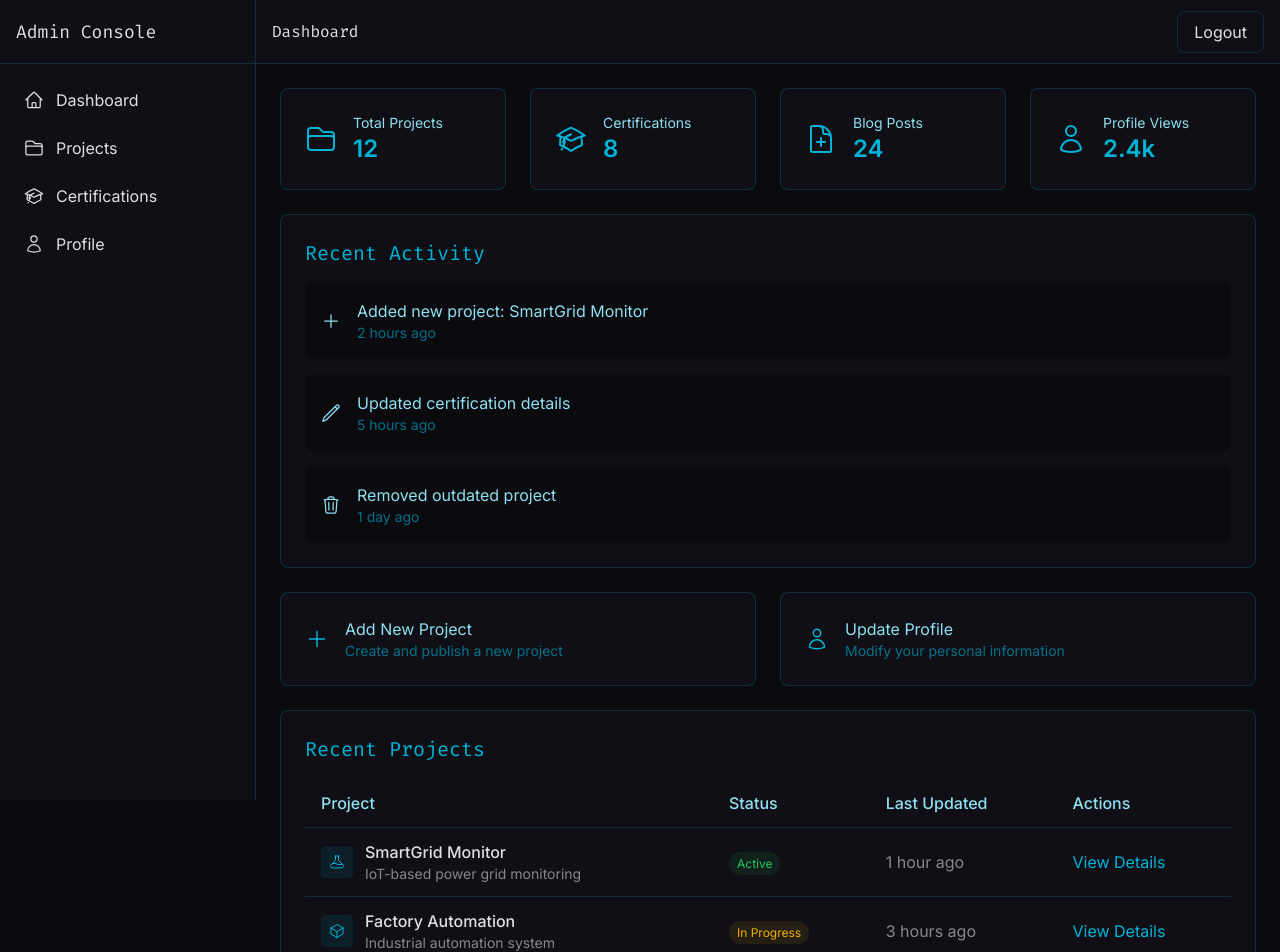
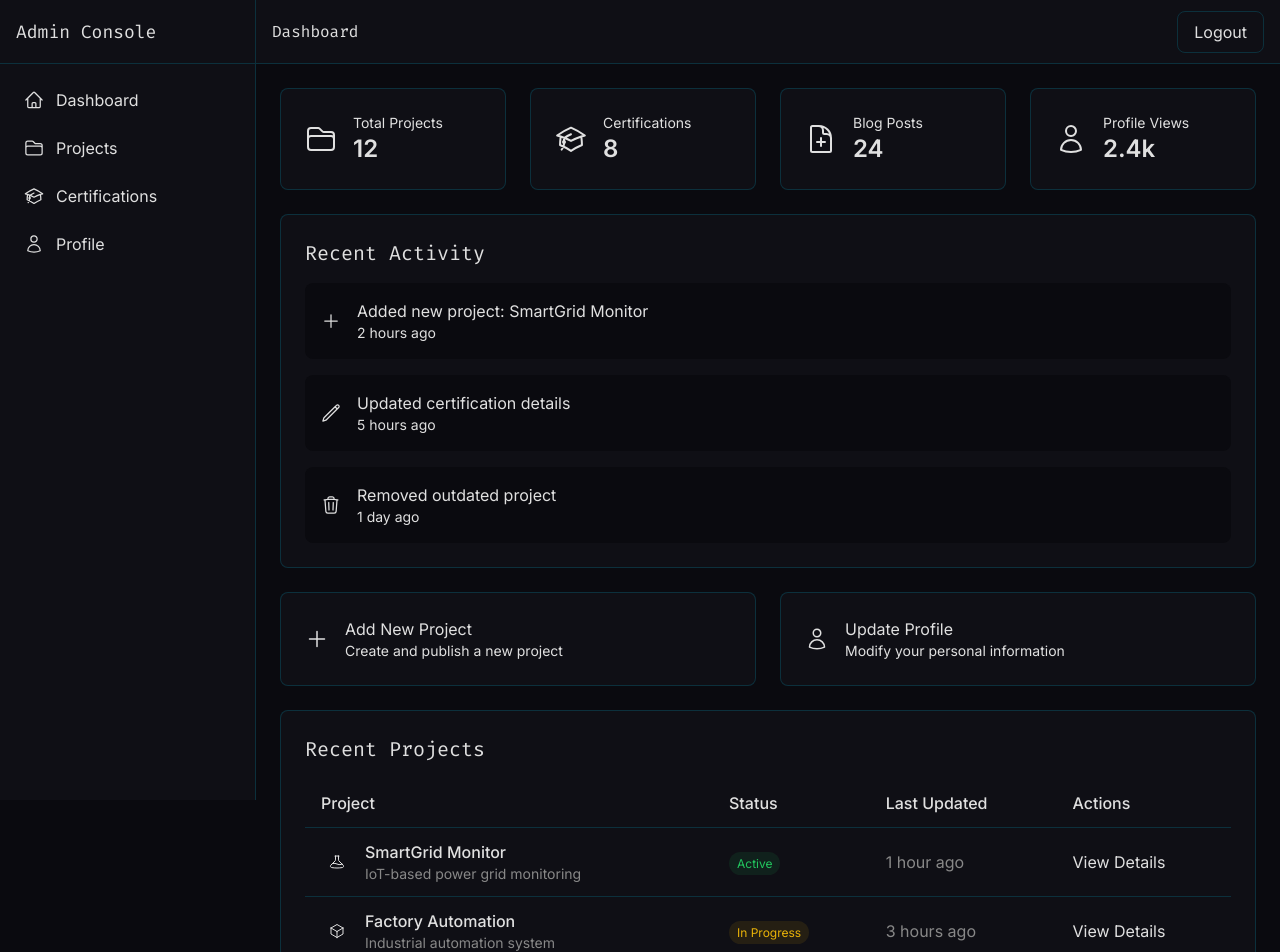
Before and after one commit to oondels/hendriusfelix-portfolio, a Vue app: page /admin in a window 1280 px wide. Shown: the top 952 px of the page. Built offline with nearby package versions, Linux system fonts and the light colour scheme.

Commit message:
Updated AdminDashboard.vue

```diff
--- a/src/components/admin/AdminDashboard.vue
+++ b/src/components/admin/AdminDashboard.vue
@@ -8,10 +8,10 @@
         class="bg-admin-card p-6 rounded-lg border border-admin-border"
       >
         <div class="flex items-center">
-          <component :is="stat.icon" class="w-8 h-8 text-admin-accent" />
+          <component :is="stat.icon" class="w-8 h-8 text-admin" />
           <div class="ml-4">
-            <p class="text-sm text-admin-accent-light">{{ stat.name }}</p>
-            <p class="text-2xl font-semibold text-admin-accent">{{ stat.value }}</p>
+            <p class="text-sm text-admin-light">{{ stat.name }}</p>
+            <p class="text-2xl font-semibold text-admin">{{ stat.value }}</p>
           </div>
         </div>
       </div>
@@ -20,17 +20,17 @@
     <!-- Recent Activity -->
     <div class="bg-admin-card rounded-lg border border-admin-border">
       <div class="p-6">
-        <h2 class="text-xl text-admin-accent font-mono mb-4">Recent Activity</h2>
+        <h2 class="text-xl text-admin font-mono mb-4">Recent Activity</h2>
         <div class="space-y-4">
           <div
             v-for="(activity, index) in recentActivity"
             :key="index"
             class="flex items-center p-4 bg-admin-bg rounded-lg"
           >
-            <component :is="activity.icon" class="w-5 h-5 text-admin-accent-light" />
+            <component :is="activity.icon" class="w-5 h-5 text-admin-light" />
             <div class="ml-4">
-              <p class="text-admin-accent-light">{{ activity.description }}</p>
-              <p class="text-sm text-admin-accent/60">{{ activity.timestamp }}</p>
+              <p class="text-admin-light">{{ activity.description }}</p>
+              <p class="text-sm text-admin/60">{{ activity.timestamp }}</p>
             </div>
           </div>
         </div>
@@ -42,14 +42,14 @@
       <div
         v-for="action in quickActions"
         :key="action.name"
-        class="bg-admin-card p-6 rounded-lg border border-admin-border cursor-pointer hover:bg-admin-accent/5 transition-colors duration-200"
+        class="bg-admin-card p-6 rounded-lg border border-admin-border cursor-pointer hover:bg-admin/5 transition-colors duration-200"
         @click="action.onClick"
       >
         <div class="flex items-center">
-          <component :is="action.icon" class="w-6 h-6 text-admin-accent" />
+          <component :is="action.icon" class="w-6 h-6 text-admin" />
           <div class="ml-4">
-            <h3 class="text-admin-accent-light">{{ action.name }}</h3>
-            <p class="text-sm text-admin-accent/60">{{ action.description }}</p>
+            <h3 class="text-admin-light">{{ action.name }}</h3>
+            <p class="text-sm text-admin/60">{{ action.description }}</p>
           </div>
         </div>
       </div>
@@ -58,23 +58,23 @@
     <!-- Recent Projects Table -->
     <div class="bg-admin-card rounded-lg border border-admin-border overflow-hidden">
       <div class="p-6">
-        <h2 class="text-xl text-admin-accent font-mono mb-4">Recent Projects</h2>
+        <h2 class="text-xl text-admin font-mono mb-4">Recent Projects</h2>
         <div class="overflow-x-auto">
           <table class="w-full">
             <thead>
               <tr class="border-b border-admin-border">
-                <th class="text-left py-3 px-4 text-admin-accent-light font-medium">Project</th>
-                <th class="text-left py-3 px-4 text-admin-accent-light font-medium">Status</th>
-                <th class="text-left py-3 px-4 text-admin-accent-light font-medium">Last Updated</th>
-                <th class="text-left py-3 px-4 text-admin-accent-light font-medium">Actions</th>
+                <th class="text-left py-3 px-4 text-admin-light font-medium">Project</th>
+                <th class="text-left py-3 px-4 text-admin-light font-medium">Status</th>
+                <th class="text-left py-3 px-4 text-admin-light font-medium">Last Updated</th>
+                <th class="text-left py-3 px-4 text-admin-light font-medium">Actions</th>
               </tr>
             </thead>
             <tbody>
               <tr v-for="project in recentProjects" :key="project.id" class="border-b border-admin-border">
                 <td class="py-3 px-4">
                   <div class="flex items-center">
-                    <div class="w-8 h-8 rounded bg-admin-accent/10 flex items-center justify-center">
-                      <component :is="project.icon" class="w-4 h-4 text-admin-accent" />
+                    <div class="w-8 h-8 rounded bg-admin/10 flex items-center justify-center">
+                      <component :is="project.icon" class="w-4 h-4 text-admin" />
                     </div>
                     <div class="ml-3">
                       <p class="text-admin-text font-medium">{{ project.name }}</p>
@@ -87,14 +87,14 @@
                     'px-2 py-1 text-xs rounded-full',
                     project.status === 'Active' ? 'bg-green-500/10 text-green-500' :
                     project.status === 'In Progress' ? 'bg-yellow-500/10 text-yellow-500' :
-                    'bg-admin-accent/10 text-admin-accent'
+                    'bg-admin/10 text-admin'
                   ]">
                     {{ project.status }}
                   </span>
                 </td>
                 <td class="py-3 px-4 text-admin-text-dim">{{ project.lastUpdated }}</td>
                 <td class="py-3 px-4">
-                  <button class="text-admin-accent hover:text-admin-accent-light transition-colors duration-200">
+                  <button class="text-admin hover:text-admin-light transition-colors duration-200">
                     View Details
                   </button>
                 </td>
```
